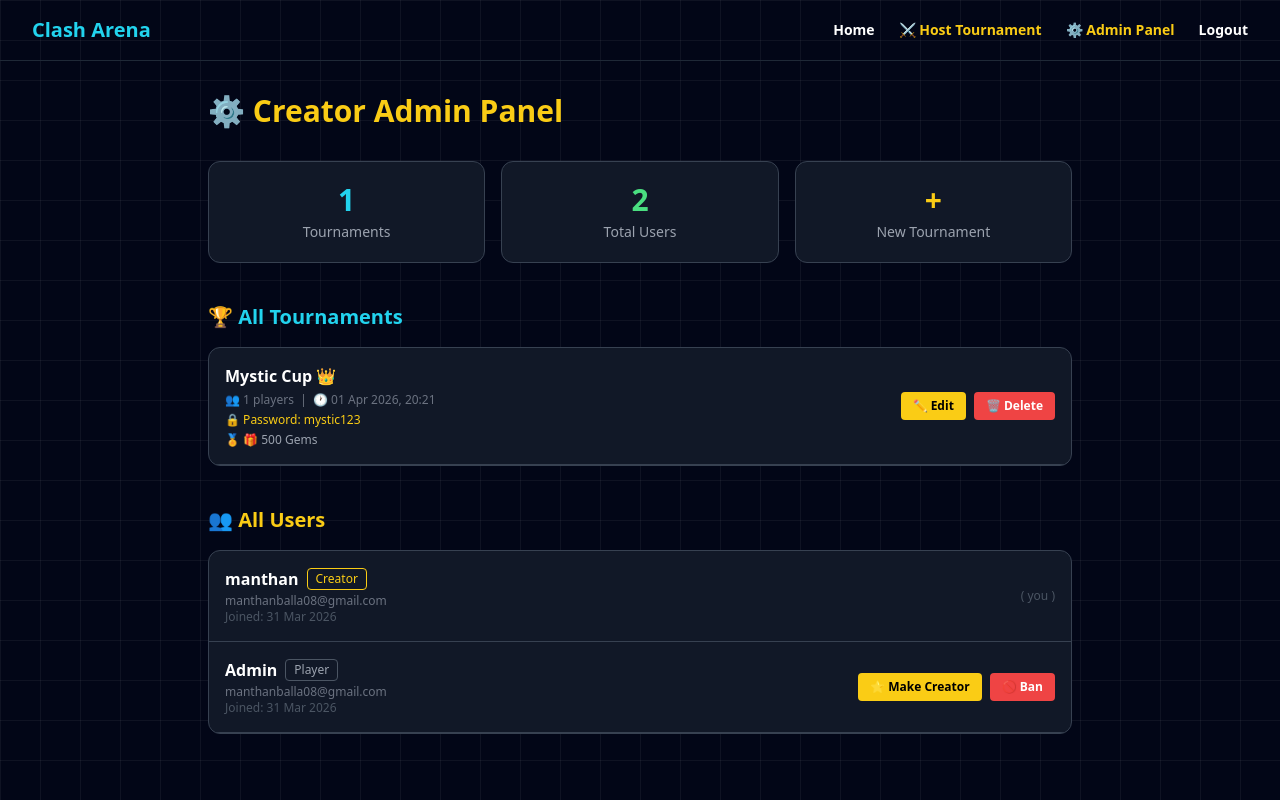
After one commit to ManthanBalla/ClashRoyale_tournament_website, a Django app: page /creator-admin/ in a window 1280 px wide. The commit adds this page. Run offline with Django 5.2, Linux system fonts and the light colour scheme; a user stored in the database is signed in; data comes from the database, SQL or seed files in the repository; both versions use the stored data as it was after the commit; some libraries are stand-ins or nearby versions.

Commit message:
added admin panel and modified ui ux

```diff
--- a/core/urls.py
+++ b/core/urls.py
@@ -1,5 +1,5 @@
 from django.urls import path
-from .views import home, login_view, register_view, logout_view, profile_view, join_tournament, create_tournament, tournament_detail, generate_matches, submit_result, delete_tournament, edit_tournament
+from .views import home, login_view, register_view, logout_view, profile_view, join_tournament, create_tournament, tournament_detail, generate_matches, submit_result, delete_tournament, edit_tournament, creator_admin, promote_user, demote_user, ban_user, unban_user
 from django.contrib.auth import views as auth_views
 
 urlpatterns = [
@@ -17,7 +17,11 @@ urlpatterns = [
     path('submit-result/<int:match_id>/', submit_result, name='submit_result'),
     path('delete-tournament/<int:tournament_id>/', delete_tournament, name='delete_tournament'),
     path('edit-tournament/<int:tournament_id>/', edit_tournament, name='edit_tournament'),
-
+    path('creator-admin/', creator_admin, name='creator_admin'),
+    path('promote-user/<int:user_id>/', promote_user, name='promote_user'),
+    path('demote-user/<int:user_id>/', demote_user, name='demote_user'),
+    path('ban-user/<int:user_id>/', ban_user, name='ban_user'),
+    path('unban-user/<int:user_id>/', unban_user, name='unban_user'),
     # PASSWORD RESET
     path('password-reset/', auth_views.PasswordResetView.as_view(template_name='auth/password_reset.html'), name='password_reset'),
     path('password-reset/done/', auth_views.PasswordResetDoneView.as_view(template_name='auth/password_reset_done.html'), name='password_reset_done'),
--- a/core/views.py
+++ b/core/views.py
@@ -267,3 +267,66 @@ def edit_tournament(request, tournament_id):
         return redirect(f'/tournament/{tournament.id}/')
 
     return render(request, 'edit_tournament.html', {'tournament': tournament})
+
+
+@login_required
+def creator_admin(request):
+    if not request.user.profile.is_creator:
+        return redirect('/')
+
+    tournaments = Tournament.objects.all().order_by('-created_at')
+    users = User.objects.all().order_by('-date_joined')
+
+    tournament_data = []
+    for t in tournaments:
+        count = Participant.objects.filter(tournament=t).count()
+        tournament_data.append({
+            'tournament': t,
+            'count': count
+        })
+
+    return render(request, 'admin_panel.html', {
+        'tournament_data': tournament_data,
+        'users': users
+    })
+
+
+@login_required
+def promote_user(request, user_id):
+    if not request.user.profile.is_creator:
+        return redirect('/')
+    u = get_object_or_404(User, id=user_id)
+    u.profile.is_creator = True
+    u.profile.save()
+    return redirect('/creator-admin/')
+
+
+@login_required
+def demote_user(request, user_id):
+    if not request.user.profile.is_creator:
+        return redirect('/')
+    u = get_object_or_404(User, id=user_id)
+    u.profile.is_creator = False
+    u.profile.save()
+    return redirect('/creator-admin/')
+
+
+@login_required
+def ban_user(request, user_id):
+    if not request.user.profile.is_creator:
+        return redirect('/')
+    u = get_object_or_404(User, id=user_id)
+    if u != request.user:
+        u.is_active = False
+        u.save()
+    return redirect('/creator-admin/')
+
+
+@login_required
+def unban_user(request, user_id):
+    if not request.user.profile.is_creator:
+        return redirect('/')
+    u = get_object_or_404(User, id=user_id)
+    u.is_active = True
+    u.save()
+    return redirect('/creator-admin/')
--- /dev/null
+++ b/templates/admin_panel.html
@@ -0,0 +1,150 @@
+{% extends "base.html" %}
+
+{% block content %}
+
+<div class="max-w-4xl mx-auto px-4 py-8">
+
+    <h1 class="text-3xl font-bold text-yellow-400 mb-8">⚙️ Creator Admin Panel</h1>
+
+    <!-- STATS ROW -->
+    <div class="grid grid-cols-3 gap-4 mb-10">
+        <div class="bg-gray-900 rounded-xl p-5 border border-gray-700 text-center">
+            <p class="text-3xl font-bold text-cyan-400">{{ tournament_data|length }}</p>
+            <p class="text-gray-400 text-sm mt-1">Tournaments</p>
+        </div>
+        <div class="bg-gray-900 rounded-xl p-5 border border-gray-700 text-center">
+            <p class="text-3xl font-bold text-green-400">{{ users|length }}</p>
+            <p class="text-gray-400 text-sm mt-1">Total Users</p>
+        </div>
+        <div class="bg-gray-900 rounded-xl p-5 border border-gray-700 text-center">
+            <a href="/create-tournament/">
+                <p class="text-3xl font-bold text-yellow-400">+</p>
+                <p class="text-gray-400 text-sm mt-1">New Tournament</p>
+            </a>
+        </div>
+    </div>
+
+    <!-- TOURNAMENTS -->
+    <h2 class="text-xl font-bold text-cyan-400 mb-4">🏆 All Tournaments</h2>
+    <div class="bg-gray-900 rounded-xl border border-gray-700 overflow-hidden mb-10">
+        {% for item in tournament_data %}
+        <div class="flex flex-col md:flex-row md:items-center justify-between p-4 border-b border-gray-700 gap-3">
+            <div class="flex-1 min-w-0">
+                <a href="/tournament/{{ item.tournament.id }}/"
+                   class="font-bold text-white hover:text-cyan-400 block truncate">
+                    {{ item.tournament.name }}
+                </a>
+                <p class="text-gray-500 text-xs mt-1">
+                    👥 {{ item.count }} players &nbsp;|&nbsp;
+                    🕐 {{ item.tournament.start_time|date:"d M Y, H:i" }}
+                </p>
+                {% if item.tournament.password %}
+                    <p class="text-yellow-400 text-xs mt-1">🔒 Password: {{ item.tournament.password }}</p>
+                {% else %}
+                    <p class="text-green-400 text-xs mt-1">🔓 Open Tournament</p>
+                {% endif %}
+                {% if item.tournament.reward %}
+                    <p class="text-gray-400 text-xs mt-1">🏅 {{ item.tournament.reward }}</p>
+                {% endif %}
+            </div>
+            <div class="flex gap-2 flex-shrink-0">
+                <a href="/edit-tournament/{{ item.tournament.id }}/"
+                   class="bg-yellow-400 text-black px-3 py-1.5 rounded font-bold text-xs hover:bg-yellow-300 transition">
+                    ✏️ Edit
+                </a>
+                <form method="POST" action="/delete-tournament/{{ item.tournament.id }}/"
+                      onsubmit="return confirm('Delete {{ item.tournament.name }}?')">
+                    {% csrf_token %}
+                    <button type="submit"
+                            class="bg-red-500 text-white px-3 py-1.5 rounded font-bold text-xs hover:bg-red-400 transition">
+                        🗑️ Delete
+                    </button>
+                </form>
+            </div>
+        </div>
+        {% empty %}
+        <p class="text-gray-500 p-5">No tournaments yet.</p>
+        {% endfor %}
+    </div>
+
+    <!-- USERS -->
+    <h2 class="text-xl font-bold text-yellow-400 mb-4">👥 All Users</h2>
+    <div class="bg-gray-900 rounded-xl border border-gray-700 overflow-hidden">
+        {% for u in users %}
+        <div class="flex flex-col md:flex-row md:items-center justify-between p-4 border-b border-gray-700 gap-3">
+
+            <!-- USER INFO -->
+            <div>
+                <div class="flex items-center gap-2">
+                    <p class="font-bold text-white">{{ u.username }}</p>
+                    {% if not u.is_active %}
+                        <span class="text-red-400 text-xs border border-red-400 px-2 py-0.5 rounded">Banned</span>
+                    {% elif u.profile.is_creator %}
+                        <span class="text-yellow-400 text-xs border border-yellow-400 px-2 py-0.5 rounded">Creator</span>
+                    {% else %}
+                        <span class="text-gray-400 text-xs border border-gray-600 px-2 py-0.5 rounded">Player</span>
+                    {% endif %}
+                </div>
+                <p class="text-gray-500 text-xs mt-0.5">{{ u.email }}</p>
+                <p class="text-gray-600 text-xs">Joined: {{ u.date_joined|date:"d M Y" }}</p>
+            </div>
+
+            <!-- ACTIONS — skip yourself -->
+            {% if u != request.user %}
+            <div class="flex gap-2 flex-wrap">
+
+                {% if u.is_active %}
+                    <!-- PROMOTE / DEMOTE -->
+                    {% if u.profile.is_creator %}
+                        <form method="POST" action="/demote-user/{{ u.id }}/">
+                            {% csrf_token %}
+                            <button type="submit"
+                                    class="bg-gray-700 text-white px-3 py-1.5 rounded font-bold text-xs hover:bg-gray-600 transition">
+                                👇 Make Player
+                            </button>
+                        </form>
+                    {% else %}
+                        <form method="POST" action="/promote-user/{{ u.id }}/">
+                            {% csrf_token %}
+                            <button type="submit"
+                                    class="bg-yellow-400 text-black px-3 py-1.5 rounded font-bold text-xs hover:bg-yellow-300 transition">
+                                ⭐ Make Creator
+                            </button>
+                        </form>
+                    {% endif %}
+
+                    <!-- BAN -->
+                    <form method="POST" action="/ban-user/{{ u.id }}/"
+                          onsubmit="return confirm('Ban {{ u.username }}?')">
+                        {% csrf_token %}
+                        <button type="submit"
+                                class="bg-red-500 text-white px-3 py-1.5 rounded font-bold text-xs hover:bg-red-400 transition">
+                            🚫 Ban
+                        </button>
+                    </form>
+
+                {% else %}
+                    <!-- UNBAN -->
+                    <form method="POST" action="/unban-user/{{ u.id }}/">
+                        {% csrf_token %}
+                        <button type="submit"
+                                class="bg-green-500 text-white px-3 py-1.5 rounded font-bold text-xs hover:bg-green-400 transition">
+                            ✅ Unban
+                        </button>
+                    </form>
+                {% endif %}
+
+            </div>
+            {% else %}
+            <span class="text-gray-600 text-xs">( you )</span>
+            {% endif %}
+
+        </div>
+        {% empty %}
+        <p class="text-gray-500 p-5">No users yet.</p>
+        {% endfor %}
+    </div>
+
+</div>
+
+{% endblock %}
--- a/templates/base.html
+++ b/templates/base.html
@@ -7,8 +7,7 @@
     <title>Clash Arena</title>
     <script src="https://cdn.tailwindcss.com"></script>
     <style>
-        html,
-        body {
+        html, body {
             overflow: hidden;
             height: 100%;
         }
@@ -33,7 +32,7 @@
     </style>
 </head>
 
-<body class="text-white overflow-x-hidden overflow-y-auto">
+<body class="text-white overflow-x-hidden">
 
     <!-- NAVBAR -->
     <nav class="flex justify-between items-center px-4 md:px-8 py-4 border-b border-gray-800 relative">
@@ -41,12 +40,13 @@
         <!-- LOGO -->
         <h1 class="text-lg md:text-xl font-bold text-cyan-400">Clash Arena</h1>
 
-        <!-- DESKTOP LINKS (hidden on mobile) -->
+        <!-- DESKTOP LINKS -->
         <div class="hidden md:flex space-x-6 text-sm font-semibold items-center">
             <a href="/" class="hover:text-cyan-400">Home</a>
             {% if user.is_authenticated %}
                 {% if user.profile.is_creator %}
-            <a href="/create-tournament/" class="text-yellow-400 hover:underline">Host Tournament</a>
+                    <a href="/create-tournament/" class="text-yellow-400 hover:underline">⚔️ Host Tournament</a>
+                    <a href="/creator-admin/" class="text-yellow-400 hover:underline">⚙️ Admin Panel</a>
                 {% endif %}
                 <a href="/logout/" class="hover:text-red-400">Logout</a>
             {% else %}
@@ -64,16 +64,22 @@
 
         <!-- MOBILE DROPDOWN MENU -->
         <div id="mobileMenu"
-            class="hidden absolute top-full right-0 w-48 bg-gray-900 border border-gray-700 rounded-xl shadow-xl z-50 py-3 flex flex-col text-sm font-semibold">
-            <a href="/" class="px-5 py-3 hover:bg-gray-800 hover:text-cyan-400">🏠 Home</a>
+             class="hidden absolute top-full right-0 w-56 bg-gray-900 border border-gray-700 rounded-xl shadow-xl z-50 py-3 flex flex-col text-sm font-semibold">
+            <a href="/" class="px-5 py-3 hover:bg-gray-800 hover:text-cyan-400 block">🏠 Home</a>
             {% if user.is_authenticated %}
                 {% if user.profile.is_creator %}
-            <a href="/create-tournament/" class="px-5 py-3 hover:bg-gray-800 text-yellow-400">⚔️ Host Tournament</a>
+                    <div class="border-t border-gray-700 mt-2 pt-2">
+                        <p class="px-5 py-1 text-gray-500 text-xs uppercase tracking-widest">Creator</p>
+                        <a href="/create-tournament/" class="px-5 py-3 hover:bg-gray-800 text-yellow-400 block">⚔️ Host Tournament</a>
+                        <a href="/creator-admin/" class="px-5 py-3 hover:bg-gray-800 text-yellow-400 block">⚙️ Admin Panel</a>
+                    </div>
                 {% endif %}
-            <a href="/logout/" class="px-5 py-3 hover:bg-gray-800 text-red-400">🚪 Logout</a>
+                <div class="border-t border-gray-700 mt-2 pt-2">
+                    <a href="/logout/" class="px-5 py-3 hover:bg-gray-800 text-red-400 block">🚪 Logout</a>
+                </div>
             {% else %}
-            <a href="/login/" class="px-5 py-3 hover:bg-gray-800 text-cyan-400">🔐 Login</a>
-            <a href="/register/" class="px-5 py-3 hover:bg-gray-800 text-yellow-400">📝 Register</a>
+                <a href="/login/" class="px-5 py-3 hover:bg-gray-800 text-cyan-400 block">🔐 Login</a>
+                <a href="/register/" class="px-5 py-3 hover:bg-gray-800 text-yellow-400 block">📝 Register</a>
             {% endif %}
         </div>
 
@@ -89,8 +95,7 @@
             const menu = document.getElementById('mobileMenu');
             menu.classList.toggle('hidden');
         }
-        // Close menu if clicked outside
-        document.addEventListener('click', function (e) {
+        document.addEventListener('click', function(e) {
             const menu = document.getElementById('mobileMenu');
             const btn = document.getElementById('menuBtn');
             if (!menu.contains(e.target) && !btn.contains(e.target)) {
@@ -100,5 +105,4 @@
     </script>
 
 </body>
-
 </html>
```
Also changed, not shown: templates/home.html (+21 -21 lines), templates/tournament_detail.html (+12 -4 lines), db.sqlite3. Lines whose indentation alone changed are shown as unchanged.
